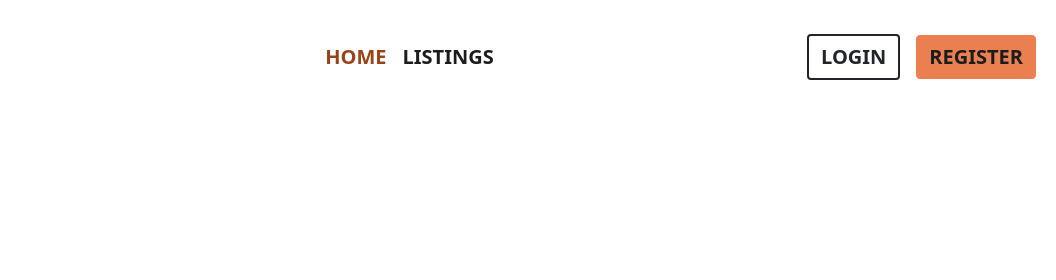
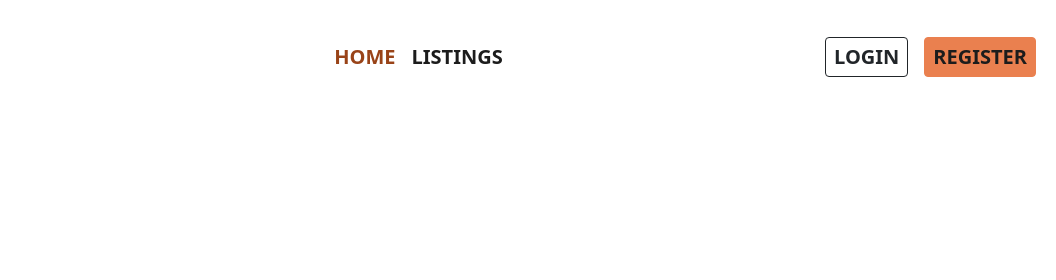
Before and after one commit to RiverMichael/SP2-Auction, a website: page index.html in a window 1280 px wide. Shown: the top 280 px of the page, 224-1280 px from the left. Drawn offline with nearby package versions, Linux system fonts and the light colour scheme; files that its build step writes are made by us from their sources.

Commit message:
Changes styling of buttons

```diff
--- a/index.html
+++ b/index.html
@@ -89,16 +89,16 @@
             </div>
 
             <div
-              class="d-flex flex-column flex-md-row align-items-center gap-3 ms-auto"
+              class="d-flex align-items-center justify-content-center gap-3 ms-auto"
               id="not-logged-in"
             >
               <button
-                class="nav-item btn btn-outline-dark border-2 rounded-1 fs-5 text-uppercase"
+                class="nav-item btn btn-sm btn-outline-dark rounded-1 fs-5 text-uppercase"
               >
                 login
               </button>
               <button
-                class="nav-item btn btn-primary rounded-1 text-uppercase fs-5"
+                class="nav-item btn btn-sm btn-primary rounded-1 text-uppercase fs-5"
                 id="button-register"
               >
                 register
```
